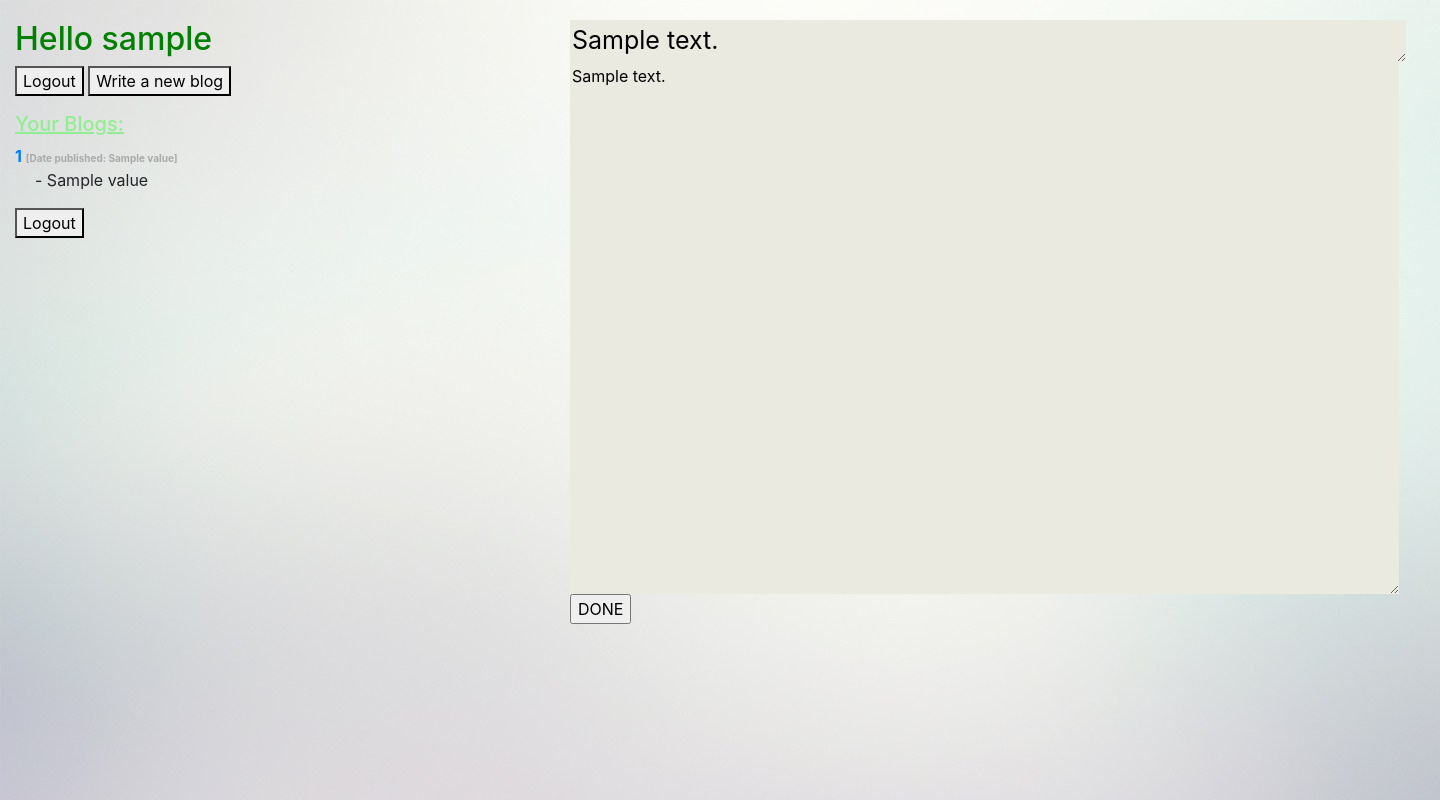
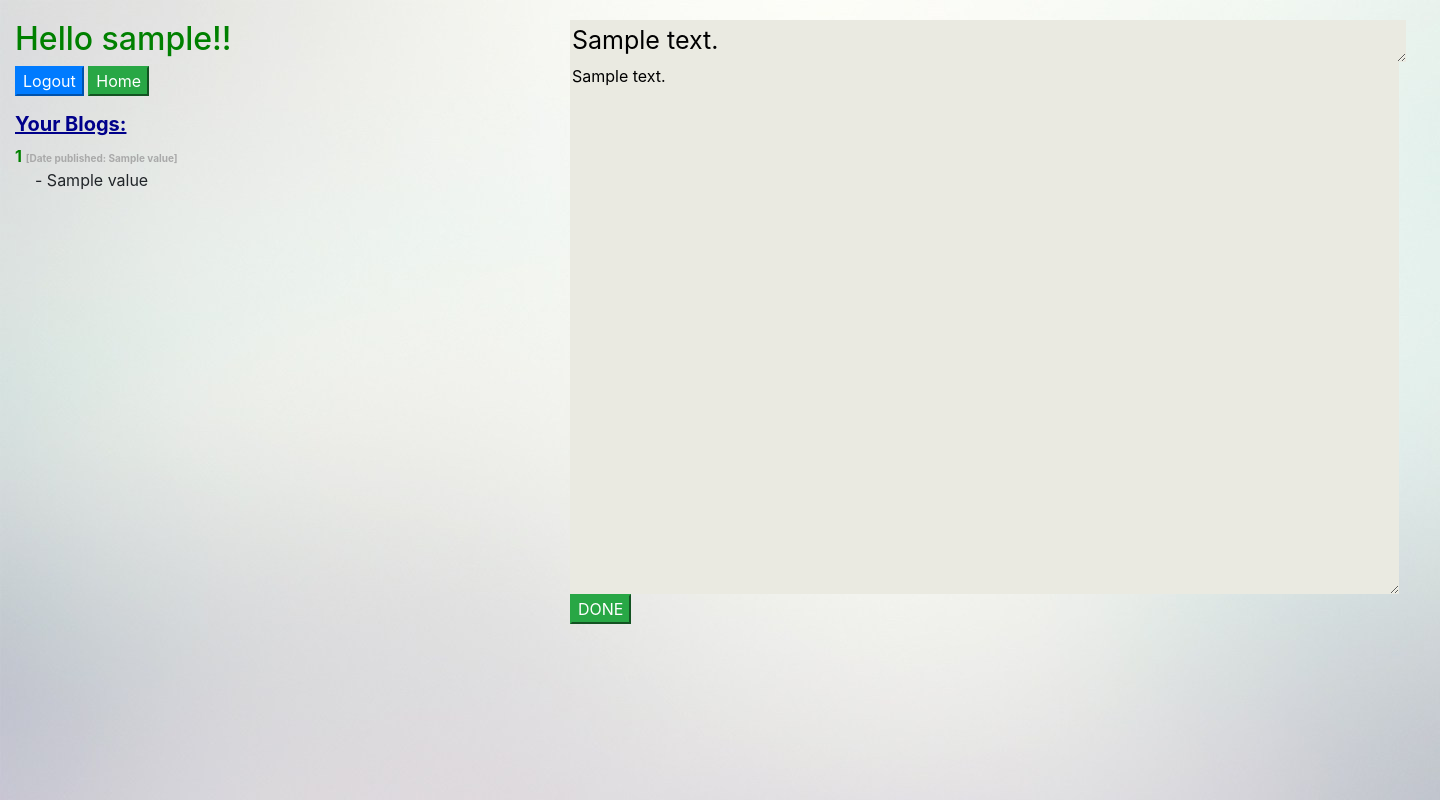
Before and after one commit to suprateekn/beginner_project, a Python web app: template Blogin'/template/home.html in a window 1440 px wide. Run offline with Jinja, Linux system fonts and the light colour scheme; the template is opened without the code that fills it: most values are stand-ins (such as "Sample title", 1, 10 or a date in 2020); some libraries are stand-ins or nearby versions.

Commit message:
Completed the basic Blog Site

```diff
--- a/Blogin'/public/stylesheet.css
+++ b/Blogin'/public/stylesheet.css
@@ -28,7 +28,13 @@
 	letter-spacing: 2px;
 }
 
-li:hover
+li:hover, a:hover
 {
 	background-color: lightgreen;
 }
+
+
+a:active
+{
+	color: blue;
+}
--- a/Blogin'/template/home.html
+++ b/Blogin'/template/home.html
@@ -31,27 +31,23 @@
 <body style="background-image: url('/Grey-Gradient-Background.jpg');">
 	<div class="container row">
 		<div class="col-md-6">
-			<h2 id="greeting">Hello {{ user_name[0] }}</h2>
+			<h2 id="greeting">Hello {{ user_name[0] }}!!</h2>
 
 
 			<form action="http://localhost:8004/login" method="GET">
-				<button type="submit">Logout</button>
-				<button formaction="http://localhost:8004/home">Write a new blog</button>
+				<button type="submit"  class="btn-primary">Logout</button>
+				<button formaction="http://localhost:8004/home" class="btn-success">Home</button>
 				<input type="hidden" name="user_email" value = "{{ user_email }}">
 			</form>
 			<div id = "blog_list">
-				<h5 style="color: lightgreen;"><u>Your Blogs:</u></h4>
+				<h5 style="color: darkblue; font-weight: bold;"><u>Your Blogs:</u></h4>
 				<dl>
 				{% for v in values %}
-					<dt><a href="http://localhost:8004/home/blog/{{ v[3] }}">{{ v[0] }}</a> <p id="date_published">[Date published: {{ v[2] }}]</p></dt>
-					<dd style="margin-left: 20px !important;">- {{ v[1] }}</dd>
+					<dt><a href="http://localhost:8004/home/blog/{{ v[3] }}" class="links">{{ v[0] }}</a> <p id="date_published">[Date published: {{ v[2] }}]</p></dt>
+					<dd style="margin-left: 20px !important;">- {{ v[1]|truncate(20) }}</dd>
 				{% endfor %}
 				</dl>
 			</div>
-			<form action="http://localhost:8004/login" method="GET">
-				<button type="submit">Logout</button>
-				<input type="hidden" name="user_email" value = "{{ user_email }}">
-			</form>
 		</div>
 		<div class="col-md-6" >
 			<form action = "http://localhost:8004/home/" method = "POST">
@@ -60,13 +56,13 @@
 				</div>
 
 				<div>
-					<textarea rows="22" cols="79" style=" background-color: #eaeae1; border : none;"placeholder="Content" name="blog" required >{{ blog_content[1] }}</textarea>
+					<textarea rows="22" cols="79" style=" background-color: #eaeae1; border : none;"placeholder="Content" name="content" required >{{ blog_content[1] }}</textarea>
 				</div>
 				<div>
 					<input type="hidden" name="user_name" value = '{{ user_name[0] }}'>
-					<input type="hidden" name="email" value = '{{ user_email }}'>
+					<input type="hidden" name="email" value = '{{ user_email[0] }}'>
 				</div>
-				<input type="submit" value="DONE">
+				<input type="submit" value="DONE" class="btn-success">
 			</form>
 		</div>
 
--- a/Blogin'/template/login.html
+++ b/Blogin'/template/login.html
@@ -41,7 +41,7 @@
 				</div>
 				<div class="form-group">
 				    <label for="pwd">Password:</label>
-				    <input type="password" class="form-control" id="pwd" name = 'password'>
+				    <input type="password" class="form-control" id="pwd" name = 'password' required>
 	  			</div>
 	  			<p {{ hidden }} style="color: red; font-size: 15px;">Invalid credentials.</p>
 	  			<input type="submit" class="btn btn-info" value="LOGIN">
--- a/Blogin'/template/signup.html
+++ b/Blogin'/template/signup.html
@@ -62,12 +62,12 @@
 			<div><label class = "labels">Gender:</label></div>
 			<div class="form-check-inline">
   				<label class="form-check-label">
-    				<input type="radio" class="form-check-input" name="gender" {{ MALE }}>MALE
+    				<input type="radio" class="form-check-input" name="gender" value="MALE" {{ MALE }}>MALE
   				</label>
 			</div>
 			<div class="form-check-inline">
   				<label class="form-check-label">
-    				<input type="radio" class="form-check-input" name="gender" {{ FEMALE }}>FEMALE
+    				<input type="radio" class="form-check-input" name="gender" value="FEMALE" {{ FEMALE }}>FEMALE
  				</label>
 			</div>
 			<div class="form-group">
```
Also changed, not shown: Blogin'/blogin_db_operations.py (+15 -6 lines), Blogin'/server.py (+5 -2 lines), Blogin'/server_utils.py (+30 -24 lines), Blogin'/template/stylesheet.css (deleted, +0 -34 lines).
